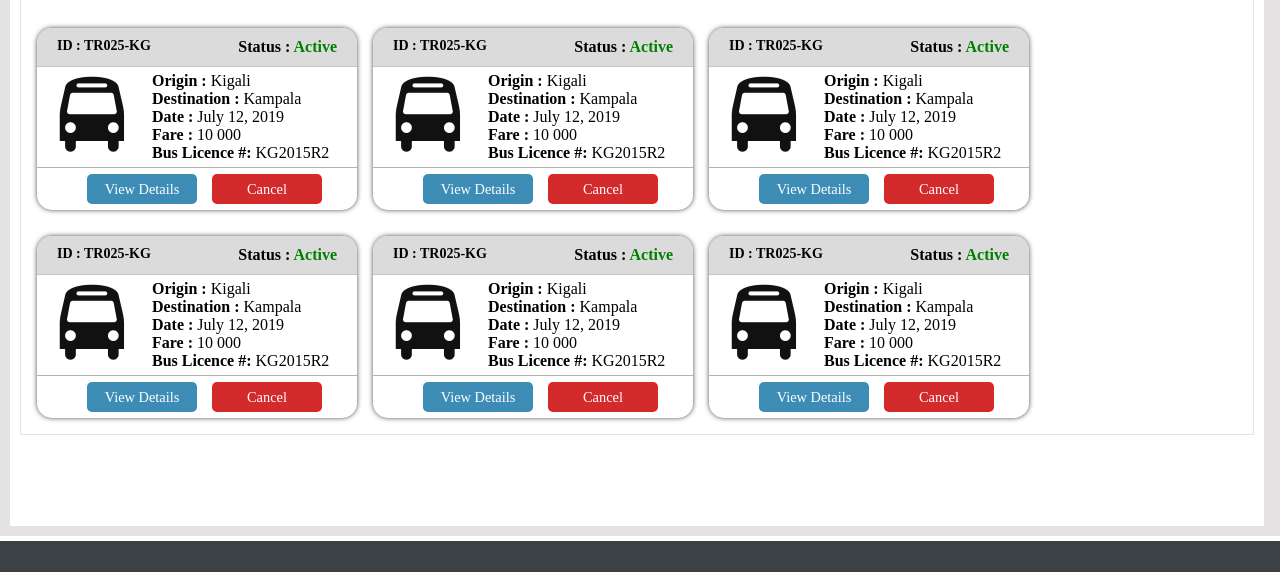
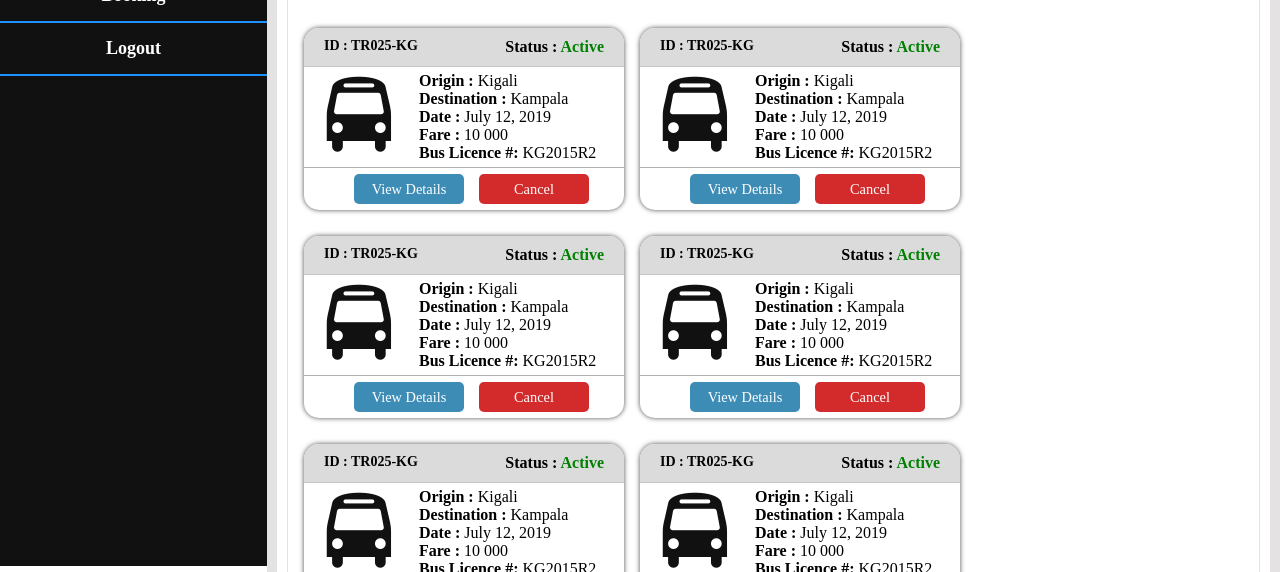
Before and after one commit to Kasolene/Way-Farer-temp, a plain HTML site: page ui/trip.html in a window 1280 px wide. Shown: the part 234-806 px from the top of the page. Drawn offline with Linux system fonts and the light colour scheme.

Commit message:
Update the trip menu bar

```diff
--- a/ui/css/style.css
+++ b/ui/css/style.css
@@ -295,12 +295,15 @@ header .status-header-login .switch {
 .sidemenu{
     height: 100%;
     background: #111;
-    width: 0px;
+    width: 267px;
+
     position: fixed ;
     top: 0;
-    left: 0;
     overflow-x: hidden;
     transition: all 0.50s;
+}
+#mainpagecontent{
+    margin-left: 267px;
 }
 .sidemenu a{
    text-decoration: none;
```
